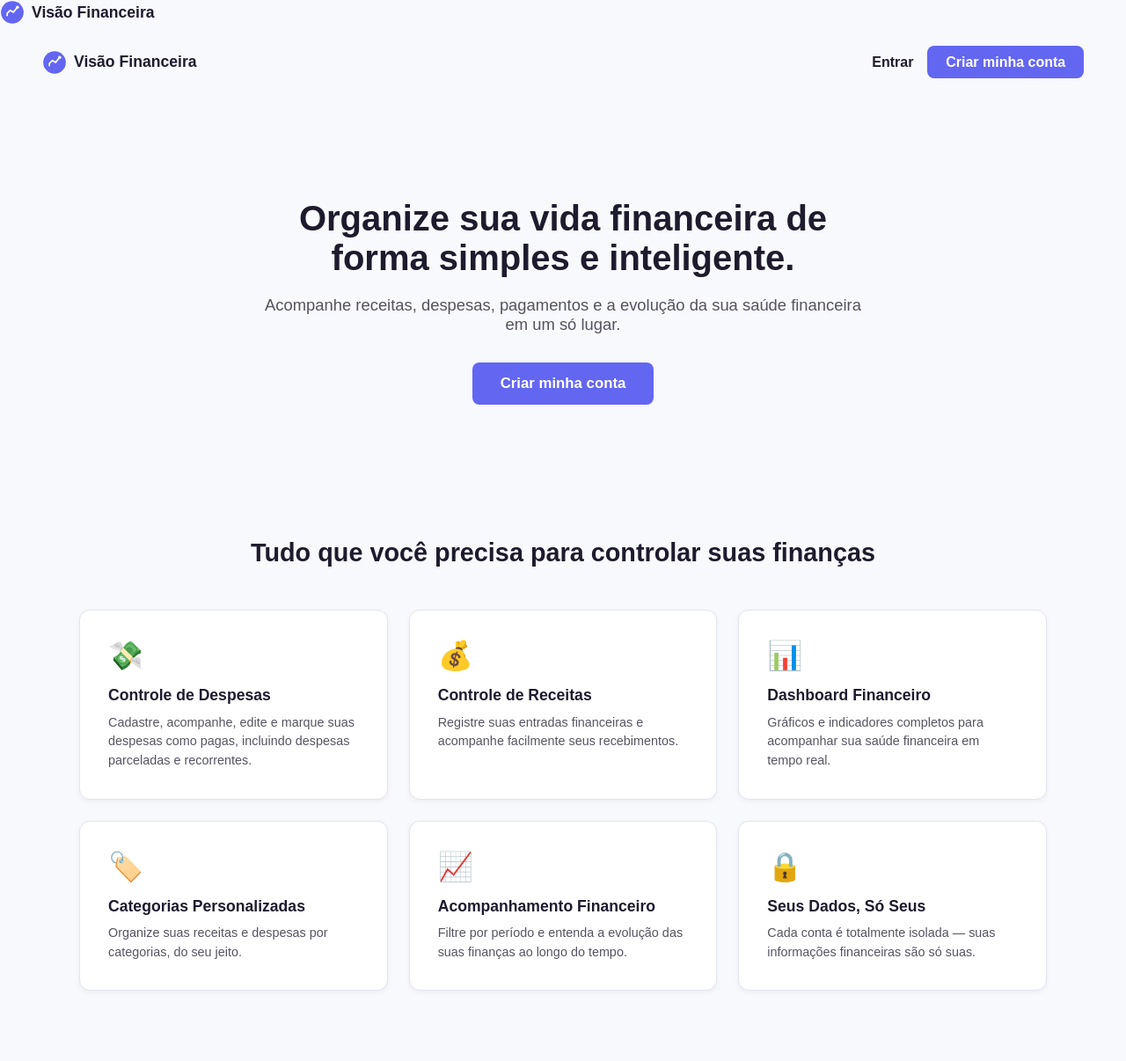
After one commit to ReneBerredo/Controle-Financeiro, a Django app: page / in a window 1280 px wide. The commit adds this page. Shown: the whole page at 88% size. Run offline with Django 5.2, Linux system fonts and the light colour scheme.

Commit message:
Adicionar landing page publica com hero e secao de funcionalidade

```diff
--- a/config/urls.py
+++ b/config/urls.py
@@ -1,7 +1,9 @@
 from django.contrib import admin
 from django.urls import path, include
+from financas import views as financas_views
 
 urlpatterns = [
     path('admin/', admin.site.urls),
+    path('', financas_views.home, name='home'),
     path('financas/', include('financas.urls')),
 ]
--- /dev/null
+++ b/financas/templates/financas/landing.html
@@ -0,0 +1,64 @@
+{% extends 'base_auth.html' %}
+
+{% block title %}Visão Financeira - Organize suas finanças{% endblock %}
+
+{% block conteudo %}
+<header class="landing-header">
+    <div class="nav-logo">
+        {% include 'partials/logo.html' %}
+        <span>Visão Financeira</span>
+    </div>
+    <div class="landing-header-botoes">
+        <a href="{% url 'login' %}" class="landing-botao-entrar">Entrar</a>
+        <a href="{% url 'cadastro' %}" class="landing-botao-cadastro">Criar minha conta</a>
+    </div>
+</header>
+
+<section class="landing-hero">
+    <h1>Organize sua vida financeira de forma simples e inteligente.</h1>
+    <p>Acompanhe receitas, despesas, pagamentos e a evolução da sua saúde financeira em um só lugar.</p>
+    <a href="{% url 'cadastro' %}" class="landing-cta">Criar minha conta</a>
+</section>
+
+<section class="landing-funcionalidades">
+    <h2>Tudo que você precisa para controlar suas finanças</h2>
+
+    <div class="funcionalidades-grid">
+        <div class="funcionalidade-card">
+            <span class="funcionalidade-icone">💸</span>
+            <h3>Controle de Despesas</h3>
+            <p>Cadastre, acompanhe, edite e marque suas despesas como pagas, incluindo despesas parceladas e recorrentes.</p>
+        </div>
+
+        <div class="funcionalidade-card">
+            <span class="funcionalidade-icone">💰</span>
+            <h3>Controle de Receitas</h3>
+            <p>Registre suas entradas financeiras e acompanhe facilmente seus recebimentos.</p>
+        </div>
+
+        <div class="funcionalidade-card">
+            <span class="funcionalidade-icone">📊</span>
+            <h3>Dashboard Financeiro</h3>
+            <p>Gráficos e indicadores completos para acompanhar sua saúde financeira em tempo real.</p>
+        </div>
+
+        <div class="funcionalidade-card">
+            <span class="funcionalidade-icone">🏷️</span>
+            <h3>Categorias Personalizadas</h3>
+            <p>Organize suas receitas e despesas por categorias, do seu jeito.</p>
+        </div>
+
+        <div class="funcionalidade-card">
+            <span class="funcionalidade-icone">📈</span>
+            <h3>Acompanhamento Financeiro</h3>
+            <p>Filtre por período e entenda a evolução das suas finanças ao longo do tempo.</p>
+        </div>
+
+        <div class="funcionalidade-card">
+            <span class="funcionalidade-icone">🔒</span>
+            <h3>Seus Dados, Só Seus</h3>
+            <p>Cada conta é totalmente isolada — suas informações financeiras são só suas.</p>
+        </div>
+    </div>
+</section>
+{% endblock %}
--- a/financas/views.py
+++ b/financas/views.py
@@ -407,3 +407,9 @@ def cadastro(request):
         form = CadastroForm()
 
     return render(request, 'financas/cadastro.html', {'form': form})
+
+def home(request):
+    if request.user.is_authenticated:
+        return redirect('dashboard')
+
+    return render(request, 'financas/landing.html')
--- a/static/css/style.css
+++ b/static/css/style.css
@@ -871,3 +871,120 @@ button[type="submit"]:disabled {
 .botao-ver-senha:hover {
     opacity: 1;
 }
+
+.landing-header {
+    display: flex;
+    align-items: center;
+    justify-content: space-between;
+    padding: 1.5rem 3rem;
+}
+
+.landing-header-botoes {
+    display: flex;
+    align-items: center;
+    gap: 1rem;
+}
+
+.landing-botao-entrar {
+    color: var(--cor-texto);
+    text-decoration: none;
+    font-weight: 600;
+}
+
+.landing-botao-cadastro {
+    background-color: var(--cor-primaria);
+    color: white;
+    text-decoration: none;
+    padding: 0.6rem 1.3rem;
+    border-radius: 8px;
+    font-weight: 600;
+}
+
+.landing-botao-cadastro:hover {
+    background-color: var(--cor-primaria-hover);
+}
+
+.landing-hero {
+    text-align: center;
+    padding: 5rem 2rem;
+    max-width: 700px;
+    margin: 0 auto;
+}
+
+.landing-hero h1 {
+    font-size: 2.5rem;
+    margin-bottom: 1.2rem;
+}
+
+.landing-hero p {
+    font-size: 1.15rem;
+    opacity: 0.75;
+    margin-bottom: 2rem;
+}
+
+.landing-cta {
+    display: inline-block;
+    background-color: var(--cor-primaria);
+    color: white;
+    text-decoration: none;
+    padding: 0.9rem 2rem;
+    border-radius: 8px;
+    font-weight: 600;
+    font-size: 1.05rem;
+}
+
+.landing-cta:hover {
+    background-color: var(--cor-primaria-hover);
+}
+
+.landing-funcionalidades {
+    max-width: 1100px;
+    margin: 0 auto;
+    padding: 3rem 2rem 5rem 2rem;
+    text-align: center;
+}
+
+.landing-funcionalidades h2 {
+    font-size: 1.8rem;
+    margin-bottom: 3rem;
+}
+
+.funcionalidades-grid {
+    display: flex;
+    flex-wrap: wrap;
+    gap: 1.5rem;
+}
+
+.funcionalidade-card {
+    background-color: var(--cor-card);
+    border: 1px solid var(--cor-borda);
+    border-radius: 12px;
+    padding: 2rem;
+    flex: 1;
+    min-width: 260px;
+    text-align: left;
+    box-shadow: 0 2px 6px rgba(0, 0, 0, 0.05);
+    transition: transform 0.2s;
+}
+
+.funcionalidade-card:hover {
+    transform: translateY(-3px);
+}
+
+.funcionalidade-icone {
+    font-size: 2rem;
+    display: block;
+    margin-bottom: 1rem;
+}
+
+.funcionalidade-card h3 {
+    margin: 0 0 0.6rem 0;
+    font-size: 1.1rem;
+}
+
+.funcionalidade-card p {
+    margin: 0;
+    font-size: 0.9rem;
+    opacity: 0.75;
+    line-height: 1.5;
+}
```
